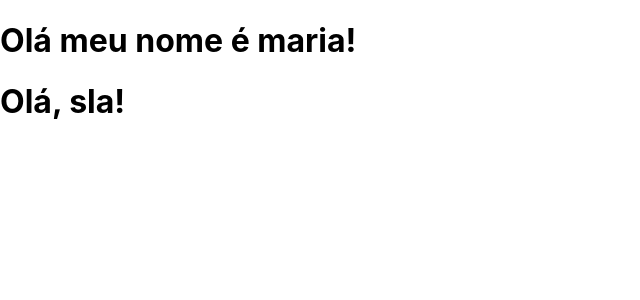
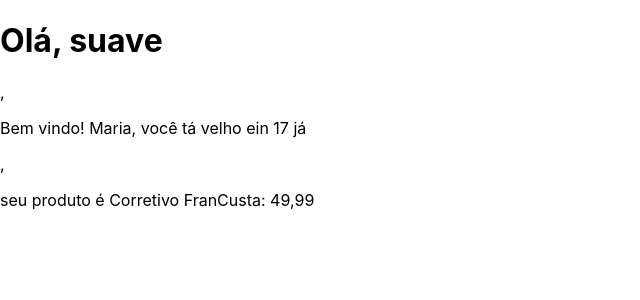
Before and after one commit to marianicacio/vacation-study, a React (Create React App) app in the folder meu-projeto/: page / in a window 1280 px wide. Shown: the top 300 px of the page, without its empty margins (0-640 px from the left). Built offline with nearby package versions, Linux system fonts and the light colour scheme.

Commit message:
feat: atividade props

```diff
--- a/meu-projeto/src/App.jsx
+++ b/meu-projeto/src/App.jsx
@@ -1,13 +1,17 @@
 // import logo from './logo.svg';
-import Saldacao from './saldacao'
-import Saudacao2 from './saudacao2';
+// import Saldacao from './saldacao'
+// import Saudacao2 from './saudacao2';
+import Titulo from './titulo';
+import Usuario from './usuario';
+import Produto from './produto';
 import './App.css';
 
 function App() {
   return (
     <div>
-      <Saldacao nome="maria"/>
-      <Saudacao2 nome="sla"/>
+      <Titulo mensagem="suave"/>,
+      <Usuario nome="Maria" idade="17"/>,
+      <Produto nome="Corretivo Fran" preco="49,99"/>
     </div>
   );
 }
--- /dev/null
+++ b/meu-projeto/src/produto.jsx
@@ -0,0 +1,4 @@
+export default function produto({nome, preco}) {
+    return <p>seu produto é {nome}
+            Custa: {preco}</p>
+}
--- /dev/null
+++ b/meu-projeto/src/titulo.jsx
@@ -0,0 +1,3 @@
+export default function titulo({mensagem}) {
+    return <h1>Olá, {mensagem}</h1>
+}
--- /dev/null
+++ b/meu-projeto/src/usuario.jsx
@@ -0,0 +1,3 @@
+export default function usuario({nome, idade}) {
+    return <p>Bem vindo! {nome}, você tá velho ein {idade} já</p>
+}
```
